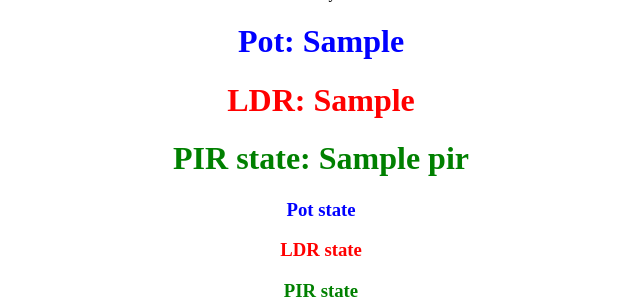
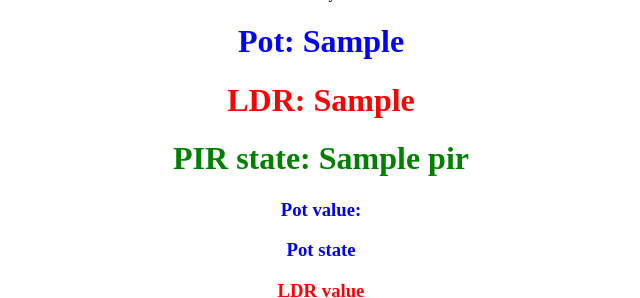
Before and after one commit to macunixs/flask-test, a Flask app: template templates/index-json.html in a window 1280 px wide. Shown: the part 96-394 px from the top of the page, without its empty margins (319-959 px from the left). Run offline with Flask 2, Linux system fonts and the light colour scheme; the template is opened without the code that fills it: most values are stand-ins (such as "Sample title", 1, 10 or a date in 2020); some libraries are stand-ins or nearby versions.

Commit message:
Update index-json.html

```diff
--- a/templates/index-json.html
+++ b/templates/index-json.html
@@ -2,8 +2,10 @@
 <html>
 
 <head>
+
 <script src="{{ url_for('static', filename='js/jquery-1.12.4.js') }}"></script>
 <script src="{{ url_for('static', filename='js/jquery-3.2.1.js') }}"></script>
+
 </head>
 
 <body>
@@ -16,9 +18,13 @@
 <h1 style="text-align:center; color:red">LDR: {{ l }}</h1>
 <h1 style="text-align:center; color:green">PIR state: {{ pir }}</h1>
 
+<h3 style="text-align:center; color:blue">Pot value:</h3>
+<h3 style="text-align:center; color:blue" id='pot'>Pot state</h3>
 
-<h3 style="text-align:center; color:blue" id='pot'>Pot state</h3>
+<h3 style="text-align:center; color:red">LDR value</h3>
 <h3 style="text-align:center; color:red" id='ldr'>LDR state</h3>
+
+<h3 style="text-align:center; color:green">PIR state</h3>
 <h3 style="text-align:center; color:green" id='pir'>PIR state</h3>
 
 <center><img src= "https://192.168.0.13:8080/stream/video.mjpeg"></center>
@@ -34,6 +40,14 @@
 	incomingData.onmessage = function(e) {
 	var data = $.parseJSON(e.data);
 	console.log(data);
+
+
+
+  	$('#pot').text(data.pot_json.toFixed(2))
+	$('#ldr').text(data.ldr_json.toFixed(2))
+	$('#pir').text(data.pir_json)
+
+
 };
 });
 
```
